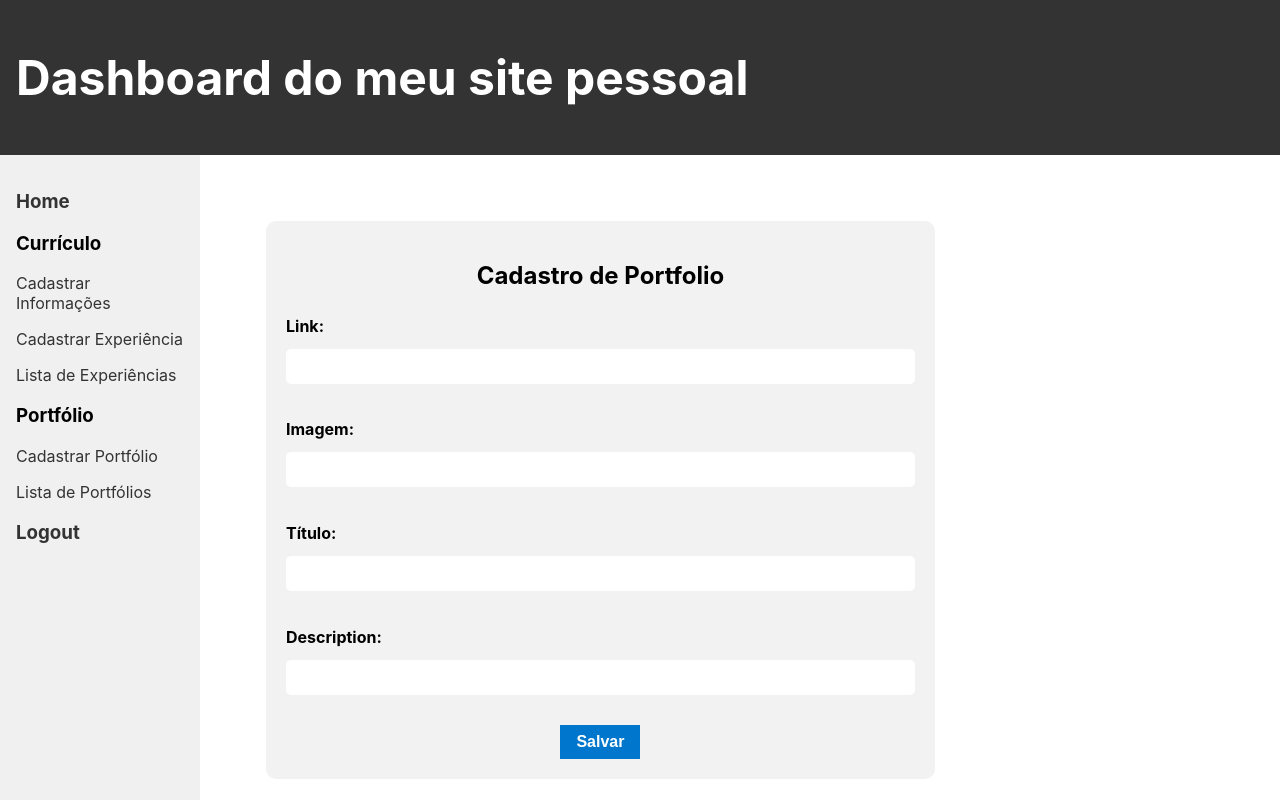
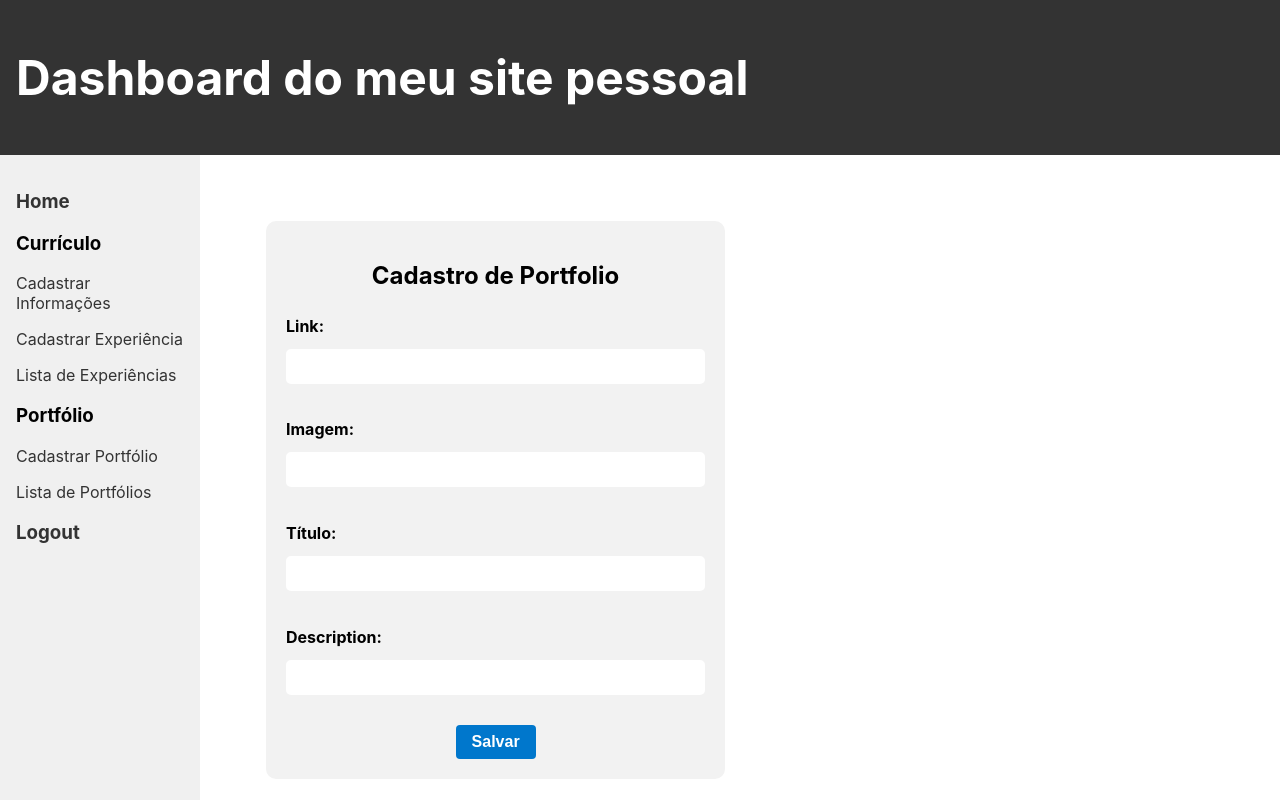
Before and after one commit to renanhenriquedev/type-project, a React (Vite) app: page /portfolio/cadastro in a window 1280 px wide. Shown: the top 800 px of the page. Built offline with nearby package versions, Linux system fonts and the light colour scheme; sample sign-in values are in the browser's storage.

Commit message:
delete some errors

```diff
--- a/src/pages/portfolio/CadastrarPortfolio/CadastrarPortfolio.tsx
+++ b/src/pages/portfolio/CadastrarPortfolio/CadastrarPortfolio.tsx
@@ -57,49 +57,6 @@
     return (
         <div className={styles.formWrapper}>
 
-            <Formik
-                initialValues={portfolio || initialValues}
-                validationSchema={validationSchema}
-                onSubmit={onSubmit}
-            >
-                {({ errors, touched }) => (
-                    <FormikForm className={styles.form}>
-                        <h2 className={styles.title}>Cadastro de Portfolio</h2>
-
-                        <Input
-                            label='Link'
-                            name='link'
-                            errors={errors.link}
-                            touched={touched.link}
-                        />
-
-                        <Input
-                            label='Imagem'
-                            name='image'
-                            errors={errors.image}
-                            touched={touched.image}
-                        />
-
-                        <Input
-                            label='Título'
-                            name='title'
-                            errors={errors.title}
-                            touched={touched.title}
-                        />
-                        <Input
-                            label='Description'
-                            name='description'
-                            errors={errors.description}
-                            touched={touched.description}
-                        />
-
-                        <button type='submit' className={styles.button}>Salvar</button>
-
-                    </FormikForm>
-                )}
-
-            </Formik>
-
             <Form initialValues={portfolio || initialValues}
                 validationSchema={validationSchema}
                 onSubmit={onSubmit}
```
